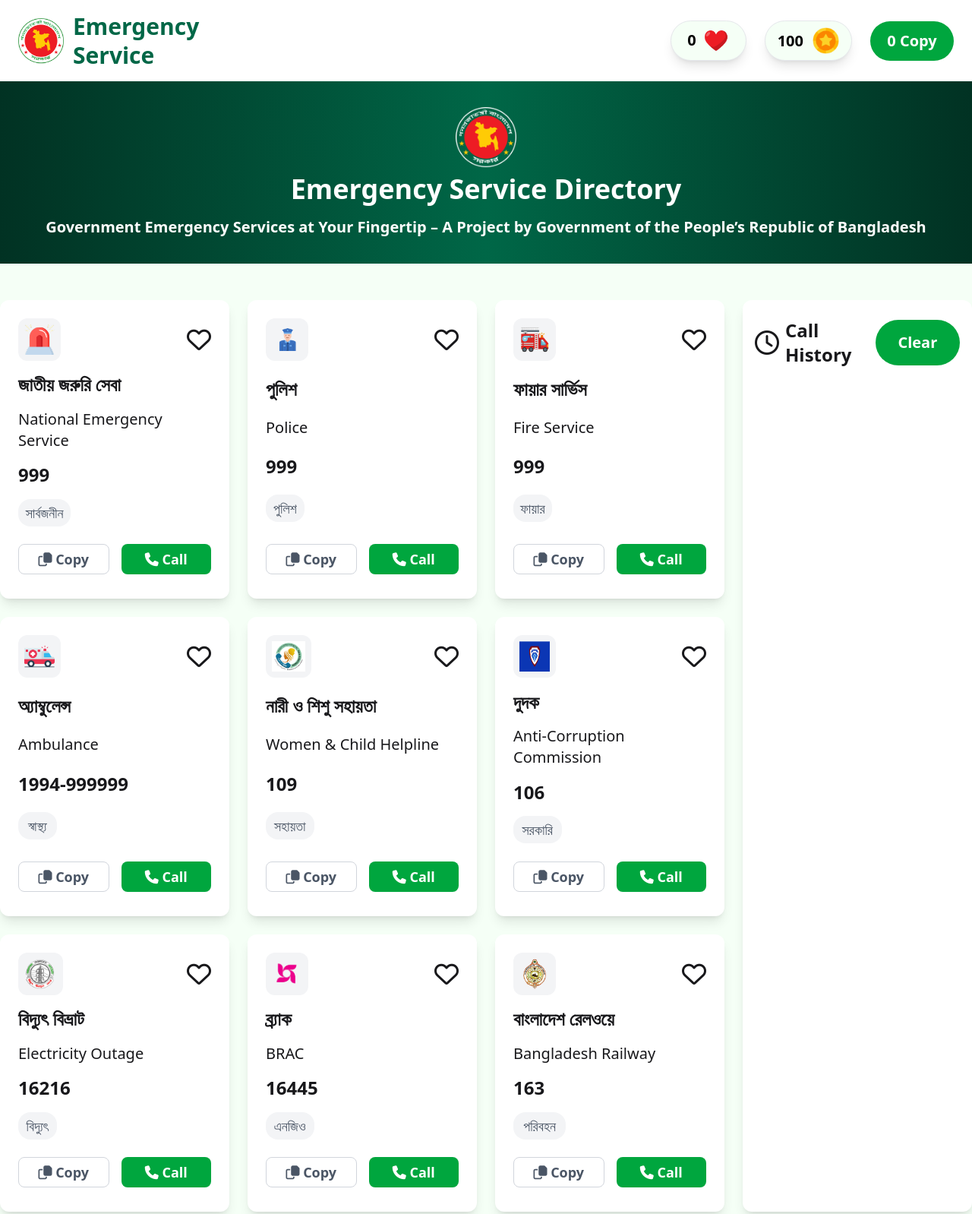
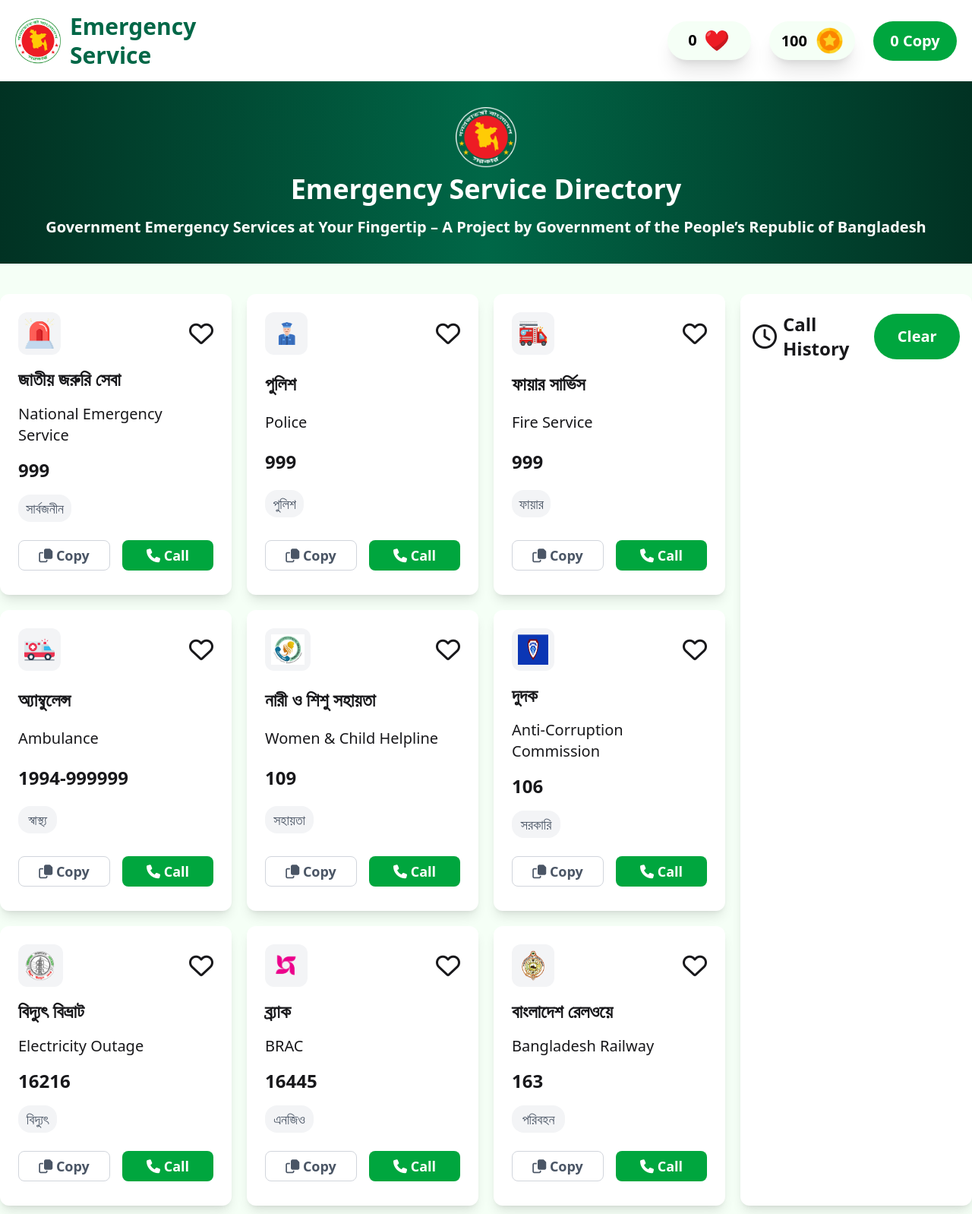
Before and after one commit to MuddacchirIT/my-assignment-05, a plain HTML site: page index.html in a window 1280 px wide. Shown: the top 1598 px of the page at 76% size. Drawn offline with nearby package versions, Linux system fonts and the light colour scheme.

Commit message:
mobile responsive completed

```diff
--- a/index.html
+++ b/index.html
@@ -14,7 +14,7 @@
 
 <body>
     <section class="w-full">
-        <div class="max-w-[1800px] mx-auto flex justify-between items-center px-6 py-4">
+        <div class="max-w-[1800px] mx-auto flex justify-between items-center px-5 py-4">
             <!-- navbar -->
             <div class="flex items-center gap-3">
                 <img src="./assets/logo.png" class="h-[60px]" alt="">
@@ -23,18 +23,18 @@
                 </h1>
             </div>
             <div class="flex flex-wrap justify-center md:justify-end items-center gap-4 md:gap-6">
-                <div class="px-4 py-2 min-w-[100px] rounded-full bg-[#F5FFF6] shadow-lg flex justify-center
-                    items-center text-white text-sm md:text-lg font-semibold border border-gray-200 gap-2">
+                <div class="px-4 py-2 min-w-[110px] rounded-full bg-[#F5FFF6] shadow-xl flex justify-center
+                    items-center text-white text-sm md:text-lg font-semibold border-none gap-2">
                     <h2 class="font-bold text-black text-xl"><span id="heart-score-board">0</span></h2><img
                         src="./assets/heart.png" class="max-h-[35px]" alt="">
                 </div>
                 <div
-                    class="px-4 py-2 min-w-[100px] rounded-full bg-[#F5FFF6] shadow-lg flex justify-center items-center text-white text-lg font-semibold border border-gray-200 gap-3">
+                    class="px-4 py-2 min-w-[110px] rounded-full bg-[#F5FFF6] shadow-xl flex justify-center items-center text-white text-lg font-semibold border-none gap-3">
                     <h2 class="font-bold text-black text-xl"><span id="icon-score-board">100</span></h2>
                     <img src="./assets/coin.png" class="max-h-[35px]" alt="">
                 </div>
                 <div class="px-4 py-3 min-w-[110px] rounded-full bg-[#00A63E] flex justify-center items
-                    center text-white text-sm md:text-lg font-semibold">
+                    center text-white text-sm md:text-lg font-semibold border-none">
                     <h2 class="font-semibold text-white text-xl"><span id="copy-score-board">0</span> Copy</h2>
                 </div>
             </div>
@@ -51,8 +51,8 @@
         </div>
     </section>
     <!-- different service center -->
-    <div class=" bg-[#F5FFF6] max-w-[1800px] mx-auto py-12">
-        <div class="min-h-[1200px] grid grid-cols-1 sm:grid-cols-2 lg:grid-cols-3 xl:grid-cols-4 gap-6 items-stretch">
+    <div class=" bg-[#F5FFF6] max-w-[1800px] mx-auto py-10">
+        <div class="min-h-[1200px] grid grid-cols-1 sm:grid-cols-2 lg:grid-cols-3 xl:grid-cols-4 gap-5 items-stretch">
             <!-- জাতীয় জরুরি সেবা -->
             <div
                 class=" bg-white shadow-lg text-center p-6 rounded-xl h-full flex flex-col justify-between w-full max-w-md mx-auto">
@@ -60,7 +60,8 @@
                     <div class="bg-gray-100 p-2 rounded-xl"><img src="./assets/emergency.png" class="max-h-[40px]"
                             alt="">
                     </div>
-                    <div class="img-heart"><i class="fa-regular fa-heart fa-2xl"></i>
+                    <div class="img-heart transition duration-200 ease-in-out hover:scale-115"><i
+                            class="fa-regular fa-heart fa-2xl"></i>
                     </div>
                 </div>
                 <h2 class="text-2xl font-bold text-start">জাতীয় জরুরি সেবা</h2>
@@ -86,7 +87,8 @@
                 <div class="flex justify-between items-center">
                     <div class="bg-gray-100 p-2 rounded-xl"><img src="./assets/police.png" class="max-h-[40px]" alt="">
                     </div>
-                    <div class="img-heart"><i class="fa-regular fa-heart fa-2xl"></i></div>
+                    <div class="img-heart transition duration-200 ease-in-out hover:scale-115"><i
+                            class="fa-regular fa-heart fa-2xl"></i></div>
                 </div>
                 <h2 class="text-2xl font-bold text-start">পুলিশ</h2>
                 <p id="name-police" class="text-start text-xl">Police</p>
@@ -112,7 +114,8 @@
                     <div class="bg-gray-100 p-2 rounded-xl"><img src="./assets/fire-service.png" class="max-h-[40px]"
                             alt="">
                     </div>
-                    <div class="img-heart"><i class="fa-regular fa-heart fa-2xl"></i></div>
+                    <div class="img-heart transition duration-200 ease-in-out hover:scale-115"><i
+                            class="fa-regular fa-heart fa-2xl"></i></div>
                 </div>
                 <h2 class="text-2xl font-bold text-start">ফায়ার সার্ভিস</h2>
                 <p id="name-fire" class="text-start text-xl">Fire Service</p>
@@ -140,7 +143,7 @@
                         <h2 class="text-2xl font-semibold">Call History</h2>
                     </div>
                     <button id="clear-btn"
-                        class="w-[110px] h-[50px] md:w-[125px] md:h-[60px] rounded-full bg-[#00A63E] text-xl font-semibold text-white">
+                        class="w-[110px] h-[50px] md:w-[125px] md:h-[60px] rounded-full bg-[#00A63E] text-xl font-semibold text-white border-none">
                         Clear
                     </button>
                 </div>
@@ -153,7 +156,8 @@
                     <div class="bg-gray-100 p-2 rounded-xl"><img src="./assets/ambulance.png" class="max-h-[40px]"
                             alt="">
                     </div>
-                    <div class="img-heart"><i class="fa-regular fa-heart fa-2xl"></i></div>
+                    <div class="img-heart transition duration-200 ease-in-out hover:scale-115"><i
+                            class="fa-regular fa-heart fa-2xl"></i></div>
                 </div>
                 <h2 class="text-2xl font-bold text-start">অ্যাম্বুলেন্স</h2>
                 <p id="name-ambulance" class="text-start text-xl">Ambulance</p>
@@ -178,7 +182,8 @@
                 <div class="flex justify-between items-center">
                     <div class="bg-gray-100 p-2 rounded-xl"><img src="./assets/images.png" class="max-h-[40px]" alt="">
                     </div>
-                    <div class="img-heart"><i class="fa-regular fa-heart fa-2xl"></i></div>
+                    <div class="img-heart transition duration-200 ease-in-out hover:scale-115"><i
+                            class="fa-regular fa-heart fa-2xl"></i></div>
                 </div>
                 <h2 class="text-2xl font-bold text-start">নারী ও শিশু সহায়তা</h2>
                 <p id="name-women" class="text-start text-xl">Women & Child Helpline</p>
@@ -204,7 +209,8 @@
                     <div class="bg-gray-100 p-2 rounded-xl"><img src="./assets/Anti-Corruption-Commission-Logo.png"
                             class="h-[40px] w-[40px]" alt="">
                     </div>
-                    <div class="img-heart"><i class="fa-regular fa-heart fa-2xl"></i></div>
+                    <div class="img-heart transition duration-200 ease-in-out hover:scale-115"><i
+                            class="fa-regular fa-heart fa-2xl"></i></div>
                 </div>
                 <h2 class="text-2xl font-bold text-start">দুদক</h2>
                 <p id="name-anti" class="text-start text-xl">Anti-Corruption Commission</p>
@@ -230,7 +236,8 @@
                     <div class="bg-gray-100 p-2 rounded-xl"><img src="./assets/BPDB_logo.png" class="max-h-[40px]"
                             alt="">
                     </div>
-                    <div class="img-heart"><i class="fa-regular fa-heart fa-2xl"></i></div>
+                    <div class="img-heart transition duration-200 ease-in-out hover:scale-115"><i
+                            class="fa-regular fa-heart fa-2xl"></i></div>
                 </div>
                 <h2 class="text-2xl font-bold text-start">বিদ্যুৎ বিভ্রাট</h2>
                 <p id="name-ele" class="text-start text-xl">Electricity Outage</p>
@@ -255,7 +262,8 @@
                 <div class="flex justify-between items-center">
                     <div class="bg-gray-100 p-2 rounded-xl"><img src="./assets/brac.png" class="max-h-[40px]" alt="">
                     </div>
-                    <div class="img-heart"><i class="fa-regular fa-heart fa-2xl"></i></div>
+                    <div class="img-heart transition duration-200 ease-in-out hover:scale-115"><i
+                            class="fa-regular fa-heart fa-2xl"></i></div>
                 </div>
                 <h2 class="text-2xl font-bold text-start">ব্র্যাক</h2>
                 <p id="name-brac" class="text-start text-xl">BRAC</p>
@@ -281,7 +289,8 @@
                     <div class="bg-gray-100 p-2 rounded-xl"><img src="./assets/Bangladesh-Railway.png"
                             class="max-h-[40px]" alt="">
                     </div>
-                    <div class="img-heart"><i class="fa-regular fa-heart fa-2xl"></i></div>
+                    <div class="img-heart transition duration-200 ease-in-out hover:scale-115"><i
+                            class="fa-regular fa-heart fa-2xl"></i></div>
                 </div>
                 <h2 class="text-2xl font-bold text-start">বাংলাদেশ রেলওয়ে</h2>
                 <p id="name-rail" class="text-start text-xl">Bangladesh Railway</p>
```
